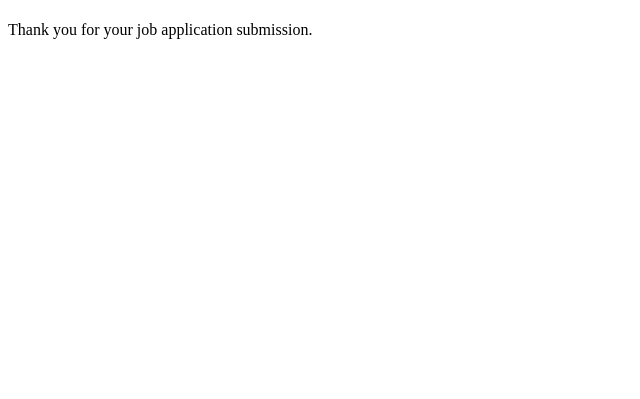
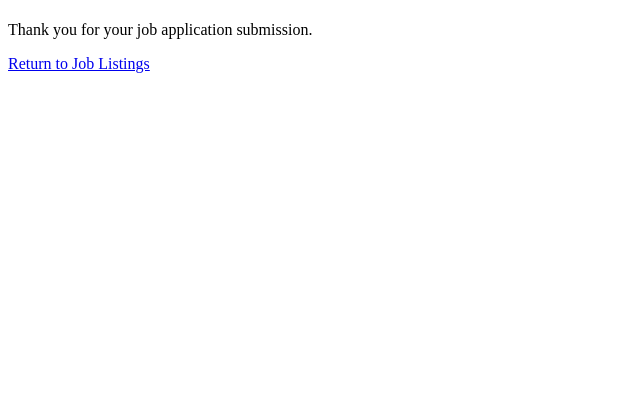
Before and after one commit to victoria-vu/Job-App, a Django app: page /uploads/thank_you/ in a window 1280 px wide. Shown: the part 353-752 px from the top of the page, without its empty margins (0-640 px from the left). Run offline with Django 5.2, Linux system fonts and the light colour scheme.

Commit message:
Add return to job listing homepage link

```diff
--- a/uploadapp/templates/uploadapp/thank_you.html
+++ b/uploadapp/templates/uploadapp/thank_you.html
@@ -5,6 +5,7 @@
 <section>
     <div class="container">
         <p>Thank you for your job application submission.</p>
+        <a href="{% url 'jobs_home' %}" class="return">Return to Job Listings</a>
     </div>
 </section>
 {% endblock content %}
```
